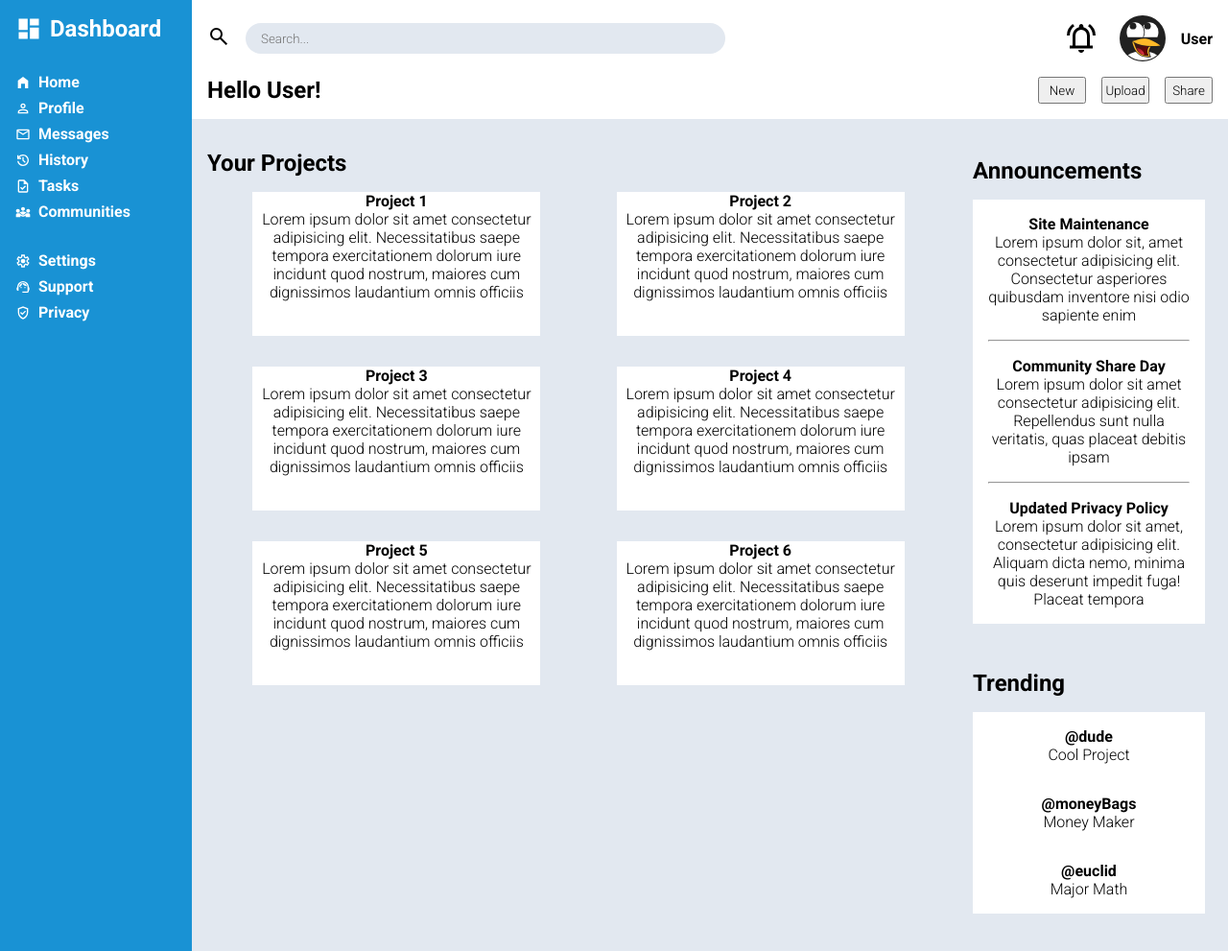
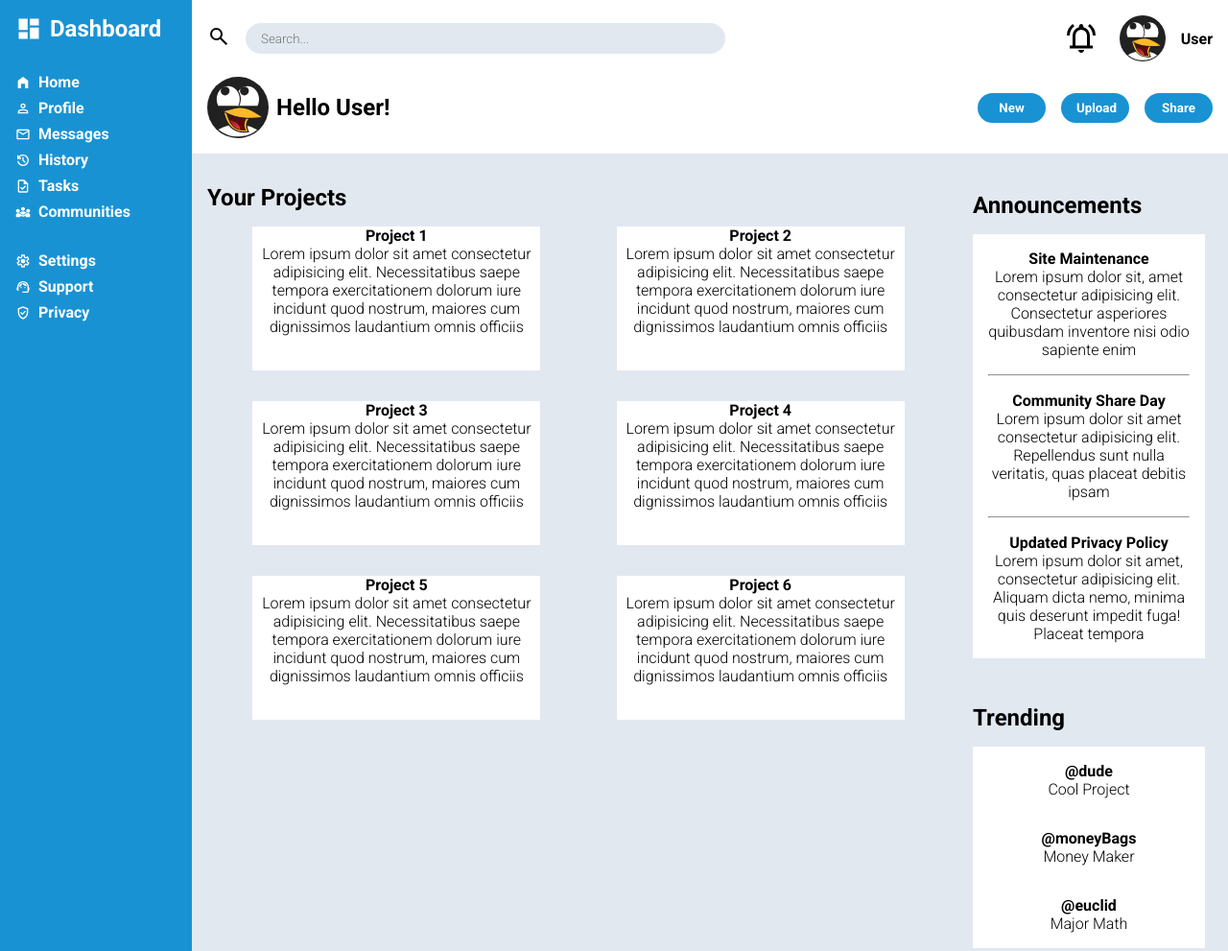
Before and after one commit to WilderDan/odin-dashboard, a plain HTML site: page index.html in a window 1280 px wide. Shown: the top 991 px of the page at 96% size. Drawn offline with Linux system fonts and the light colour scheme.

Commit message:
Update header

```diff
--- a/index.html
+++ b/index.html
@@ -14,9 +14,8 @@
   </head>
   <body>
     <aside class="sidebar">
-      <div class="logoContainer">
+      <div class="imageHeaderContainer">
         <img class="headerIcon" src="icons/logo.svg" alt="logo" />
-
         <h1>Dashboard</h1>
       </div>
 
@@ -133,7 +132,8 @@
         <img src="icons/userProfile.svg" alt="user profile image" />
         <span>User</span>
       </div>
-      <div class="userGreeting">
+      <div class="userGreeting imageHeaderContainer">
+        <img src="icons/userProfile.svg" alt="user profile image" />
         <h1>Hello User!</h1>
       </div>
       <div class="userActions">
--- a/style.css
+++ b/style.css
@@ -202,7 +202,7 @@ hr {
 }
 
 .headerIcon {
-  height: 1.75rem;
+  height: 100%;
 }
 
 .sideIcon {
@@ -211,7 +211,7 @@ hr {
 }
 
 .sideBarLink,
-.logoContainer {
+.imageHeaderContainer {
   display: grid;
   align-items: center;
   grid-auto-flow: column;
@@ -220,10 +220,34 @@ hr {
 }
 
 .sideBarLink span,
-.logoContainer h1 {
+.imageHeaderContainer h1 {
   text-align: left;
 }
 
 #notificationIcon {
   height: 75%;
 }
+
+.userGreeting img {
+  height: 4rem;
+}
+
+.userActions {
+  display: grid;
+  grid-auto-flow: column;
+  align-items: center;
+  grid-template-columns: repeat(3, 8ch);
+}
+
+.userActions button {
+  background-color: var(--blue);
+  color: white;
+  border: 0;
+  border-radius: var(--borderRadius);
+  padding: 0.5rem 1rem;
+  font-weight: bold;
+}
+
+.userActions button:hover {
+  border: 1px solid black;
+}
```
